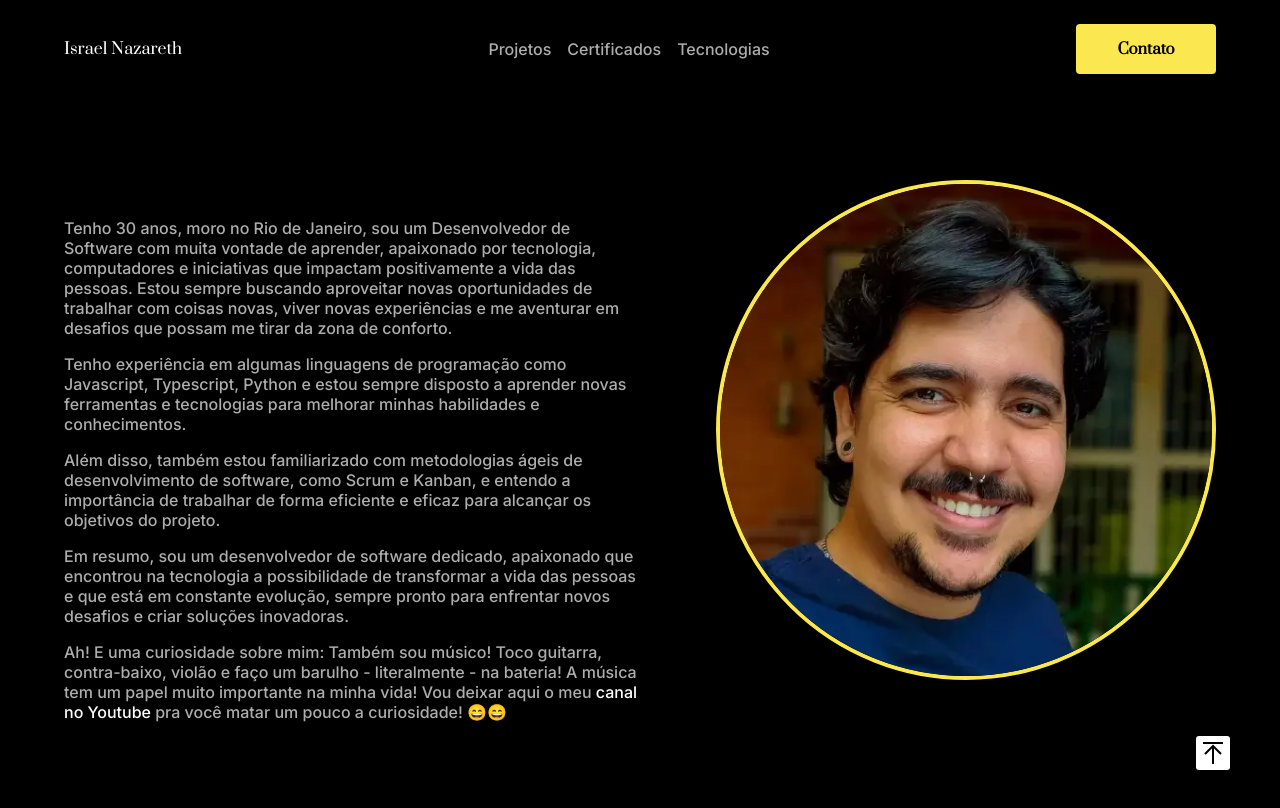
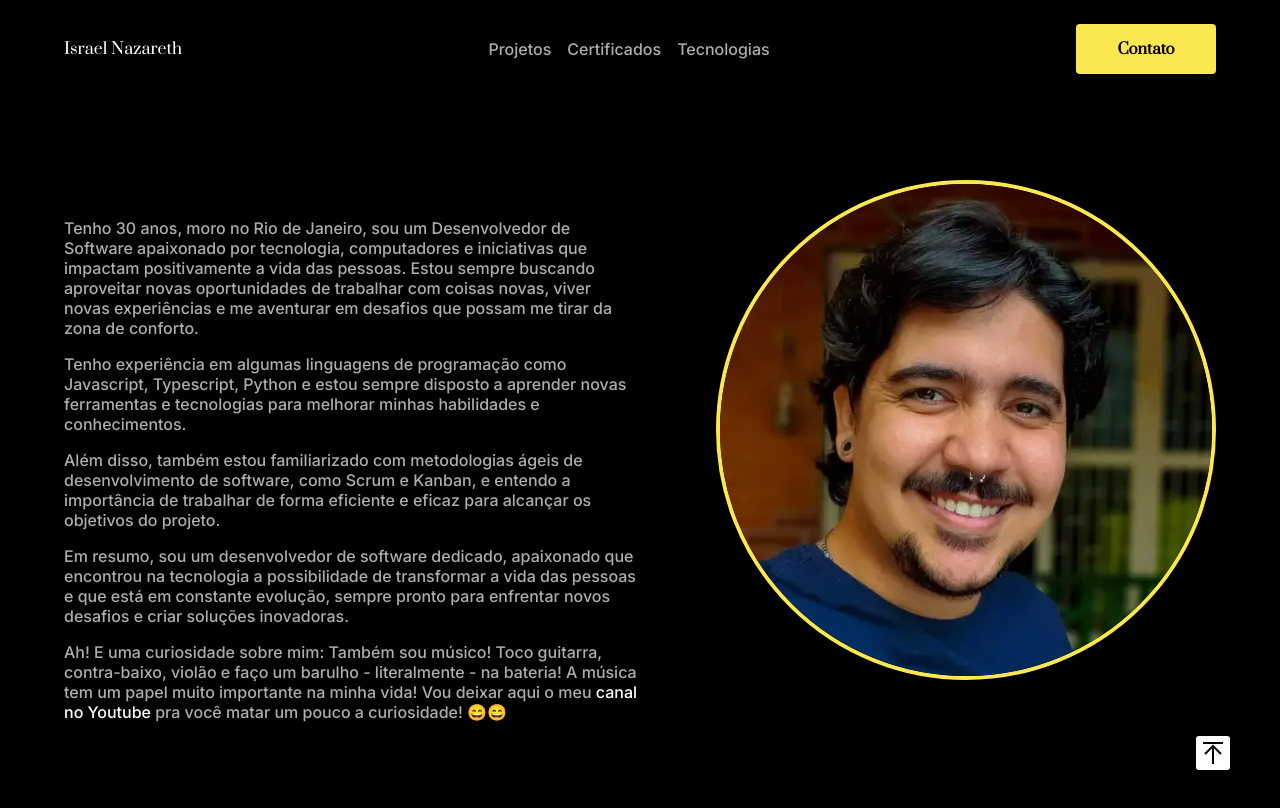
Before and after one commit to israelnazareth/israelnazareth.github.io, a React (Create React App) app: page / in a window 1280 px wide. Shown: the top 808 px of the page. Built offline with nearby package versions, Linux system fonts and the light colour scheme.

Commit message:
refact: refact first paragraph

```diff
--- a/src/components/Header/Header.js
+++ b/src/components/Header/Header.js
@@ -17,7 +17,7 @@ const Header = () => {
         <div className="header-texts">
           <h1 className="title">Olá! Meu nome é Israel.</h1>
           <p className="paragraph">
-            Tenho {yearsOld} anos, moro no Rio de Janeiro, sou um Desenvolvedor de Software com muita vontade de aprender, apaixonado por tecnologia, computadores e iniciativas que impactam positivamente a vida das pessoas. Estou sempre buscando aproveitar novas oportunidades de trabalhar com coisas novas, viver novas experiências e me aventurar em desafios que possam me tirar da zona de conforto.
+            Tenho {yearsOld} anos, moro no Rio de Janeiro, sou um Desenvolvedor de Software apaixonado por tecnologia, computadores e iniciativas que impactam positivamente a vida das pessoas. Estou sempre buscando aproveitar novas oportunidades de trabalhar com coisas novas, viver novas experiências e me aventurar em desafios que possam me tirar da zona de conforto.
           </p>
           <p className="paragraph">
             Tenho experiência em algumas linguagens de programação como Javascript, Typescript, Python e estou sempre disposto a aprender novas ferramentas e tecnologias para melhorar minhas habilidades e conhecimentos.
```
